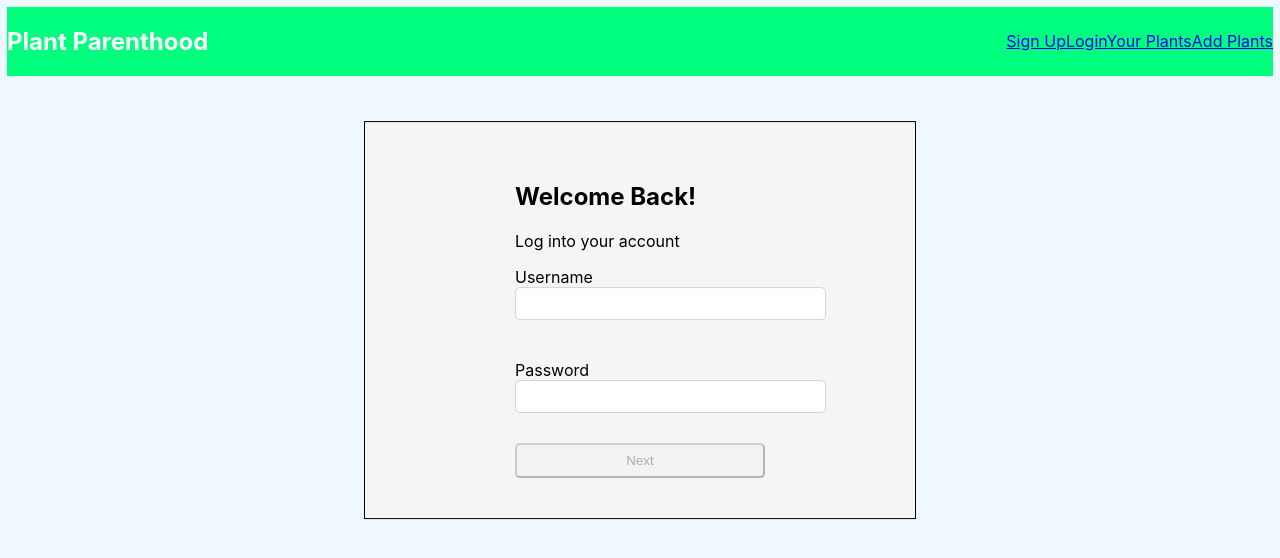
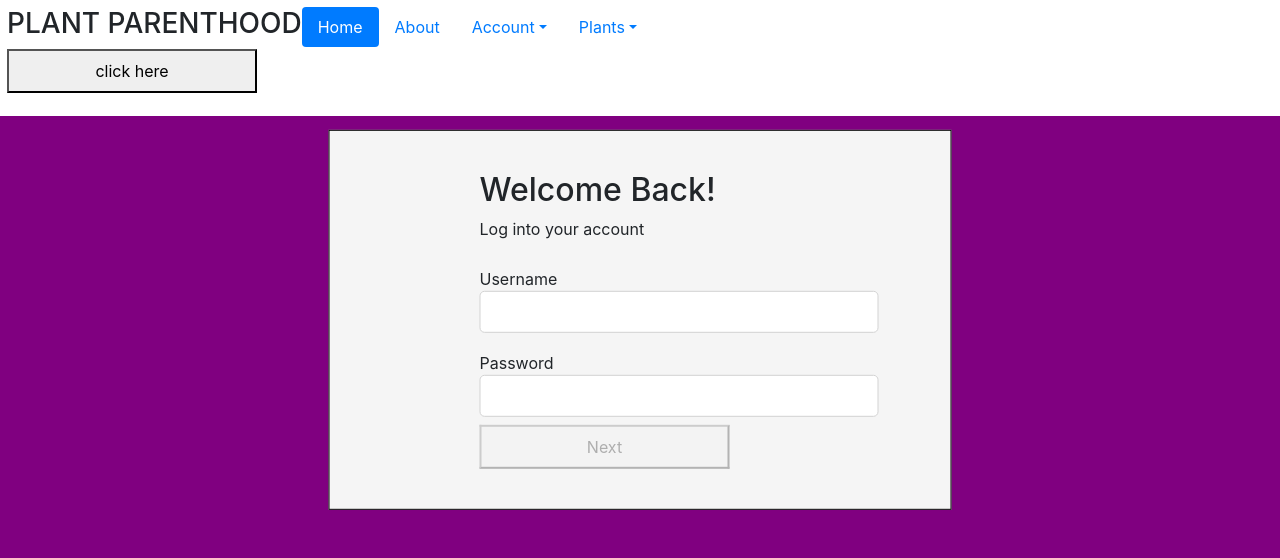
Before and after one commit to water-my-plants-2/Frontend-React, a React (Create React App) app: page /login in a window 1280 px wide. Shown: the top 558 px of the page. Built offline with nearby package versions, Linux system fonts and the light colour scheme.

Commit message:
added some styling and worked on the nav bar. fixed some stuff on the plant page too.

```diff
--- a/package.json
+++ b/package.json
@@ -7,10 +7,13 @@
     "@testing-library/react": "^9.3.2",
     "@testing-library/user-event": "^7.1.2",
     "axios": "^0.19.2",
+    "bootstrap": "^4.5.0",
     "react": "^16.13.1",
+    "react-bootstrap": "^1.0.1",
     "react-dom": "^16.13.1",
     "react-router-dom": "^5.2.0",
     "react-scripts": "3.4.1",
+    "reactstrap": "^8.4.1",
     "styled-components": "^5.1.0",
     "yup": "^0.29.0"
   },
--- a/public/index.html
+++ b/public/index.html
@@ -10,11 +10,20 @@
       content="Web site created using create-react-app"
     />
     <link rel="apple-touch-icon" href="%PUBLIC_URL%/logo192.png" />
+
+    <link
+    rel="stylesheet"
+    href="https://maxcdn.bootstrapcdn.com/bootstrap/4.4.1/css/bootstrap.min.css"
+    integrity="sha384-Vkoo8x4CGsO3+Hhxv8T/Q5PaXtkKtu6ug5TOeNV6gBiFeWPGFN9MuhOf23Q9Ifjh"
+    crossorigin="anonymous"
+  />
     <!--
       manifest.json provides metadata used when your web app is installed on a
       user's mobile device or desktop. See https://developers.google.com/web/fundamentals/web-app-manifest/
     -->
     <link rel="manifest" href="%PUBLIC_URL%/manifest.json" />
+
+
     <!--
       Notice the use of %PUBLIC_URL% in the tags above.
       It will be replaced with the URL of the `public` folder during the build.
--- a/src/App.css
+++ b/src/App.css
@@ -1,5 +1,5 @@
 html{
-  background-color: aliceblue;
+  background-color: PURPLE;
   display: flex;
   flex-direction: column;
   justify-content: space-evenly;
@@ -15,7 +15,7 @@ html{
 
 }
 
-nav {
+Nav {
   display: flex;
   justify-content: space-between;
   align-items: center;
--- a/src/App.js
+++ b/src/App.js
@@ -5,41 +5,19 @@ import Login from './Login';
 import { Route, Link } from 'react-router-dom';
 import Plants from './Plants-Page/Plants';
 import PlantsForm from './Plants-Page/Plants-Form'
+import Nav from './Nav';
+import { Button } from 'reactstrap';
+import 'bootstrap/dist/css/bootstrap.min.css';
 
 function App() {
 
-const [plantList, setPlantList] = useState({
-  name: '',
-        nickname: '',
-        species: '',
-        h20frequency: '',
-});
-
-const addPlant = newPlant => {
-  setPlantList([...plantList, newPlant]);
-};
+  return (
+    <div className="App">
 
 
-
-  return (
-    <div className="App">
-      <nav>
-        <h1 className="header">Plant Parenthood</h1>
-        <div classname="nav-links">
-        <Link to="/">
-          Sign Up
-          </Link>
-        <Link to="/login">
-          Login
-          </Link>
-        <Link to='/plants'>
-          Your Plants
-          </Link>
-          <Link to='/plant-form'>
-          Add Plants
-          </Link>
-        </div>
-      </nav>
+      <Nav />
+       <Link to="/login">
+      <button>click here</button></Link>
       <Route exact path="/">Sign up</Route>
       <Route path="/login" component={Login}/>
       <Route path="/plant-form" component={PlantsForm}/>
--- a/src/Login.js
+++ b/src/Login.js
@@ -119,7 +119,7 @@ function Login () {
 
            </label>
            <br/>
-           <Link to='/plants'>
+           <Link to='/plant-form'>
            <button disabled={buttonDisabled}>Next</button>
            </Link>
 
--- /dev/null
+++ b/src/Nav.js
@@ -0,0 +1,69 @@
+import React from 'react'
+import * as ReactBootStrap from 'react-bootstrap'
+import Login from './Login';
+import { Route, Link } from 'react-router-dom';
+import Plants from './Plants-Page/Plants';
+import PlantsForm from './Plants-Page/Plants-Form'
+import NavDropdown from 'react-bootstrap/NavDropdown'
+import Nav from 'react-bootstrap/Nav'
+
+
+export default function NavDropdownExample() {
+    const handleSelect = (eventKey) => alert(`selected ${eventKey}`);
+    return (
+    //   <ReactBootStrap.Nav variant="pills" activeKey="1" onSelect={handleSelect}>
+    //     <ReactBootStrap.Nav.Item>
+    //       <ReactBootStrap.Nav.Link eventKey="1" href="#/home">
+    //         Home
+    //       </ReactBootStrap.Nav.Link>
+    //     </ReactBootStrap.Nav.Item>
+    //     <ReactBootStrap.Nav.Item>
+    //       <ReactBootStrap.Nav.Link eventKey="2" href="#/plants">
+    //         Plants
+    //       </ReactBootStrap.Nav.Link>
+    //     </ReactBootStrap.Nav.Item>
+    //     <ReactBootStrap.NavDropdown title="Login/Sign-Up" id="nav-dropdown">
+    //       <ReactBootStrap.NavDropdown.Item eventKey="4.1">Login</ReactBootStrap.NavDropdown.Item>
+    //       <ReactBootStrap.NavDropdown.Item eventKey="4.2">Resgister</ReactBootStrap.NavDropdown.Item>
+    //       <ReactBootStrap.NavDropdown.Item eventKey="4.1">Profile</ReactBootStrap.NavDropdown.Item>
+    //     </ReactBootStrap.NavDropdown>
+    // </ReactBootStrap.Nav>
+
+
+        <Nav variant="pills" activeKey="1" onSelect={handleSelect}>
+             <h3>PLANT PARENTHOOD</h3>
+      <Nav.Item>
+          <Link to="/" />
+        <Nav.Link eventKey="1" href="#/home">
+          Home
+        </Nav.Link>
+      </Nav.Item>
+      <Nav.Item>
+        <Nav.Link eventKey="2" title="Item">
+          About
+        </Nav.Link>
+      </Nav.Item>
+      <NavDropdown title="Account" id="nav-dropdown">
+        <NavDropdown.Item eventKey="4.1">Register</NavDropdown.Item>
+        <NavDropdown.Item eventKey="4.1">Login</NavDropdown.Item>
+        <NavDropdown.Divider />
+        <NavDropdown.Item eventKey="4.4">Profile</NavDropdown.Item>
+      </NavDropdown>
+      <NavDropdown title="Plants" id="nav-dropdown">
+        {/* <NavDropdown.Item eventKey="4.1">Plants</NavDropdown.Item> */}
+        <NavDropdown.Divider />
+        <NavDropdown.Item eventKey="4.3">Your Plants</NavDropdown.Item>
+        <NavDropdown.Item eventKey="4.4">Add Plants</NavDropdown.Item>
+      </NavDropdown>
+    </Nav>
+
+
+        // <Route exact path="/">Sign up</Route>
+        // <Route path="/login" component={Login}/>
+        // <Route path="/plant-form" component={PlantsForm}/>
+        // <Route path='/plants' component={Plants}/>
+
+
+
+    );
+  }
--- a/src/Plants-Page/Plants-Form.js
+++ b/src/Plants-Page/Plants-Form.js
@@ -1,4 +1,4 @@
-import React, { useState } from 'react';
+import React, { useState , useEffect } from 'react';
 import { Link } from 'react-router-dom';
 import axios from 'axios';
 import * as yup from 'yup';
@@ -9,7 +9,8 @@ const formSchema = yup.object().shape({
   .required("Must enter nickname"),
   species: yup
   .string()
-  .required("Must enter species")
+  .required("Must enter species"),
+  h2o_frequency: yup.string(),
 });
 
 const PlantForm = (props) => {
@@ -26,32 +27,59 @@ const PlantForm = (props) => {
       h2o_frequency: '',
     });
 
+    const [buttonDisabled, setButtonDisabled] = useState(true);
+    useEffect(() => {
+    formSchema.isValid(plants).then(valid => {
+      setButtonDisabled(!valid);
+    });
+  }, [plants]);
+
+
 
   const validate = e => {
+    let value =
+      e.target.type === "checkbox" ? e.target.checked : e.target.value;
     yup
-        .reach(formSchema, e.target.value)
-        .validate(e.target.name)
+      .reach(formSchema, e.target.name)
+      .validate(value)
       .then(valid => {
         setError({
-            [e.target.name]: e.target.value
+          ...error,
+          [e.target.name]: ""
         });
       })
-        .catch(err => {});
+      .catch(err => {
+        setError({
+          ...error,
+          [e.target.name]: err.errors[0]
+        });
+      });
+
   };
 
-    const handleSubmit = (e) =>{
+
+    const handleSubmit = e => {
       e.preventDefault();
-      validate(e);
-      props.addPlant(plants);
       setPlants({
         nickname: '',
         species: '',
         h2o_frequency: '',
       })
-    }
+      console.log("form submitted!");
+      axios
+       .post(("https://reqres.in/api/users" , plants)
+       .then (response => {
+         console.log(response.data);
+       })
+       .catch (error => console.log(error)))
+      };
 
-      const handleChange = (event) => {
-        setPlants({ ...plants, [event.target.name]: event.target.value });
+      const handleChange = e => {
+        e.persist();
+        validate(e);
+        let value =
+          e.target.type === "checkbox" ? e.target.checked : e.target.value;
+        setPlants({ ...plants, [e.target.name]: value });
       };
 
 
@@ -104,7 +132,7 @@ const PlantForm = (props) => {
         </label>
 
             <Link to="/plants">
-            <button type="submit">Submit</button>
+            <button disabled={buttonDisabled}>Submit</button>
             </Link>
               </form>
 
--- a/src/Plants-Page/Plants.js
+++ b/src/Plants-Page/Plants.js
@@ -1,39 +1,40 @@
 import React, { useState} from "react";
 import { Link } from 'react-router-dom';
+import axios from "axios";
+import { Button } from 'reactstrap';
 
+const Plants = () => {
 
-const Plants = ( props ) => {
+    const [ plantList, setPlantList] = useState([]);
 
-    // const [plantList, setPlantList] = useState({
-    //     name: '',
-    //           nickname: '',
-    //           species: '',
-    //           h20frequency: '',
-    //   });
+    axios
+    .get ("https://water-my-plants2-be.herokuapp.com//api/:id/plants")
+    .then(response => {
+        console.log(response.data);
+        setPlantList(response.data);
+    })
+    .catch(error => console.log(error));
 
-    //   const addPlant = newPlant => {
-    //     setPlantList([...plantList, newPlant]);
-    //   };
-
-return (
-<Link to='/plant-form'>
-<button>
-    ADD PLANTS HERE
-</button>
-</Link>
-)
+    return (
+        <div>
+            <h1>YOUR PLANTS</h1>
+            <Link to="/plant-form">
+            <button>Add Plant</button>
+            </Link>
+            <div className='addedPlants'>
+                {plantList.map( (plants, id) => {
+                    return(
+                        <div className="plants" key={id}>
+                            <h1>Plant Name: {plants.nickname}</h1>
+                            <p>Plant Species: {plants.species}</p>
+                            <p>Water Frequency: {plants.h2o_frequency}</p>
+                    </div>
+                    );
+                })}
+            </div>
+        </div>
+    );
 
 }
 
 export default Plants;
-
-
-
-// {props.plantList.map ((plants , id ) => {
-//     return (
-//         <div className="addedplants" key={id}>
-//             <h1>Plant Name: {plants.name}</h1>
-//             <p>Plant Nickname: {plants.nickname}</p>
-//             <p>Plant species: {plants.species}</p>
-//             <p>Water Schedule: {plants.h20frequency}</p>
-//         </div>
--- a/src/index.js
+++ b/src/index.js
@@ -4,6 +4,7 @@ import './index.css';
 import App from './App';
 import * as serviceWorker from './serviceWorker';
 import { BrowserRouter as Router } from 'react-router-dom';
+import 'bootstrap/dist/css/bootstrap.min.css';
 
 ReactDOM.render(
   <Router>
```
Lines whose indentation alone changed are shown as unchanged.
